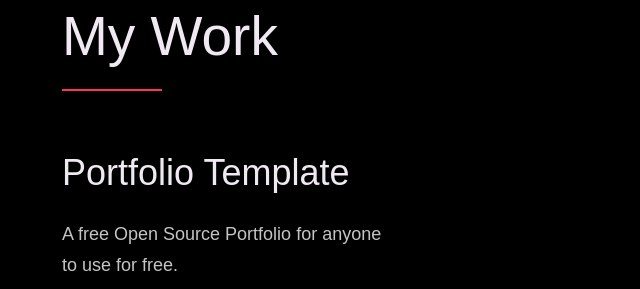
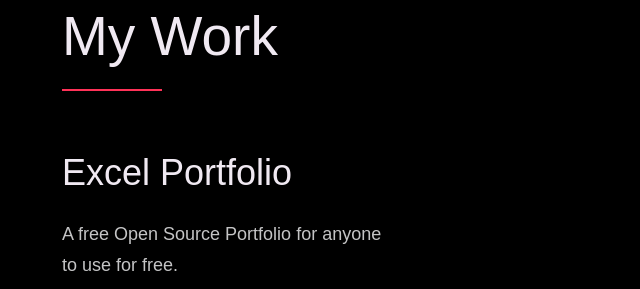
Before and after one commit to Arcyhs/versidive.my.id, a plain HTML site: page index.html in a window 1280 px wide. Shown: the part 917-1206 px from the top of the page, without its empty margins (28-668 px from the left). Drawn offline with Linux system fonts and the light colour scheme; a web font is replaced by a local one.

Commit message:
Update index.html

```diff
--- a/index.html
+++ b/index.html
@@ -63,7 +63,7 @@
 
           <div class="work__box">
             <div class="work__text">
-              <h3>Portfolio Template</h3>
+              <h3>Excel Portfolio </h3>
               <p>
                 A free Open Source Portfolio for anyone to use for free.
               </p>
```
